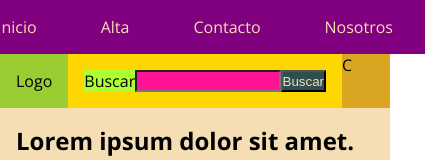
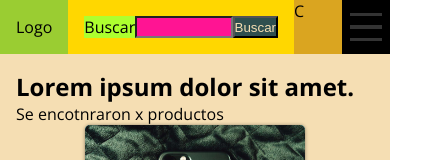
Before and after one commit to maxjaybert/bt-62130, a website built with Vite: page index.html in a window 390 px wide. Shown: the top 160 px of the page, 425 px wide, since content can reach past the window. Built offline with nearby package versions, Linux system fonts and the light colour scheme.

Commit message:
termino header y menu toggle

```diff
--- a/index.html
+++ b/index.html
@@ -40,11 +40,11 @@
 
       <div class="search-bar__carrito-container">C</div>
 
-      <div class="menu-toogle">
-        <label for="menu" class="menu-toogle__menu-toogle">
-          <span class="menu-toogle__top-bread"></span>
-          <span class="menu-toogle__meat"></span>
-          <span class="menu-toogle__bottom-bread"></span>
+      <div class="menu-toggle">
+        <label for="menu" class="menu-toogle__label">
+          <span class="menu-toggle__top-bread"></span>
+          <span class="menu-toggle__meat"></span>
+          <span class="menu-toggle__bottom-bread"></span>
         </label>
       </div>
 
@@ -247,6 +247,6 @@
 </body>
 
 
-<!-- 1:14 -->
+<!-- 1:25 -->
 
 </html>
--- a/sass/layout/_header.scss
+++ b/sass/layout/_header.scss
@@ -3,10 +3,24 @@
 .main-header {
   display: flex;
   flex-direction: column;
+
+  @media (max-width: 768px) {
+    & {
+      flex-direction: column-reverse;
+    }
+  }
 }
 
 #menu {
   display: none;
+
+  &:checked + .nav-bar {
+    display: block;
+  }
+
+  &:checked ~ .search-bar .menu-toggle__label {
+    background-color: yellow;
+  }
 }
 
 /* --------- NAVBAR --------- */
@@ -18,7 +32,15 @@
     display: flex;
     list-style-type: none;
     justify-content: center;
+
+    @media (max-width: 768px) {
+      & {
+        flex-direction: column;
+        text-align: center;
+      }
+    }
   }
+
   &__nav-item {
     text-align: center;
     background-color: pink;
@@ -29,6 +51,12 @@
     color: wheat;
     padding: 1em 2em;
     text-decoration: none;
+  }
+
+  @media (max-width: 768px) {
+    & {
+      display: none;
+    }
   }
 }
 
@@ -76,3 +104,46 @@
 }
 
 /* --------- MENU TOOGLE --------- */
+
+.menu-toggle {
+  display: none;
+  background-color: black;
+  flex: 0 0 3em;
+  position: relative;
+
+  &__label {
+    display: block;
+    background-color: #333;
+    height: 100%;
+  }
+  &__top-bread,
+  &__meat,
+  &__bottom-bread {
+    display: block;
+    background-color: #333;
+    height: 0.2em;
+    position: absolute;
+    right: 0.5em;
+    left: 0.5em;
+    cursor: pointer;
+  }
+
+  &__top-bread {
+    top: 0.8em;
+  }
+
+  &__meat {
+    top: 50%;
+    margin-top: -0.1em; /* lo centro */
+  }
+
+  &__bottom-bread {
+    bottom: 0.8em;
+  }
+
+  @media (max-width: 768px) {
+    & {
+      display: block;
+    }
+  }
+}
```
